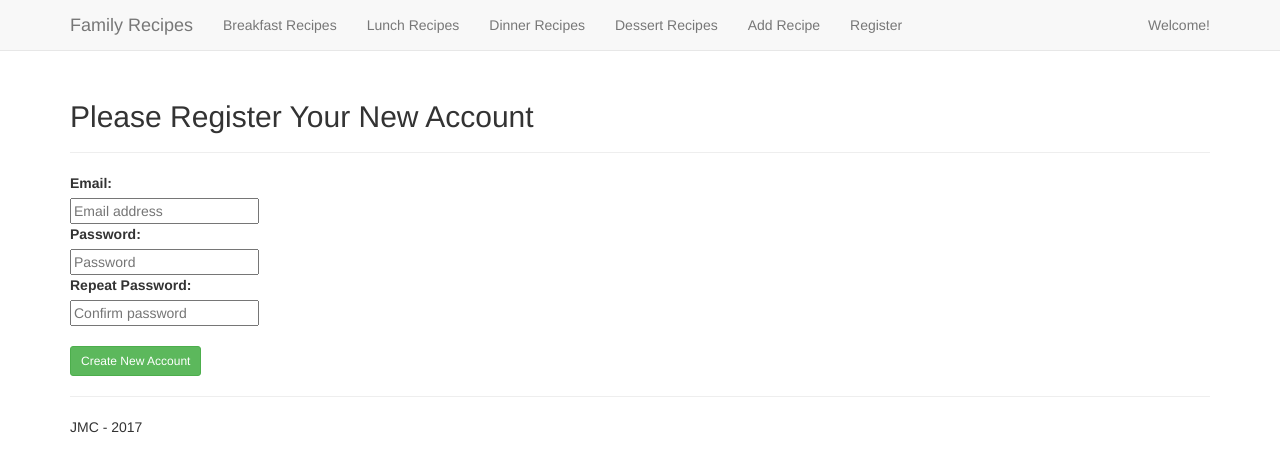
After one commit to curranjm/family_recipe_project, a Flask app: page /register in a window 1280 px wide. The commit adds this page. Shown: the top 472 px of the page. Run offline with Flask 2, Linux system fonts and the light colour scheme; some libraries are stand-ins or nearby versions.

Commit message:
added user registration

```diff
--- a/db_create.py
+++ b/db_create.py
@@ -1,13 +1,16 @@
 from project import db
 from project.models import Recipe
 
+
+# drop all of the existing database tables
+db.drop_all()
 
 # create the database and the database table
 db.create_all()
 
 # insert recipe data
 recipe1 = Recipe('Slow-Cooker Tacos', 'Delicious ground beef that has been simmering in taco seasoning and sauce.  Perfect with hard-shelled tortillas!')
-recipe2 = Recipe('Hamburgers', 'Classic dish elivated with pretzel buns.')
+recipe2 = Recipe('Hamburgers', 'Classic dish elevated with pretzel buns.')
 recipe3 = Recipe('Mediterranean Chicken', 'Grilled chicken served with pitas, hummus, and sauted vegetables.')
 db.session.add(recipe1)
 db.session.add(recipe2)
--- a/project/recipes/forms.py
+++ b/project/recipes/forms.py
@@ -1,7 +1,7 @@
-from flask_wtf import Form
+from flask_wtf import FlaskForm
 from wtforms import StringField
 from wtforms.validators import DataRequired
 
-class AddRecipeForm(Form):
+class AddRecipeForm(FlaskForm):
     recipe_title = StringField('Recipe Title', validators=[DataRequired()])
     recipe_description = StringField('Recipe Description', validators=[DataRequired()])
--- a/project/recipes/views.py
+++ b/project/recipes/views.py
@@ -12,7 +12,7 @@ from .forms import AddRecipeForm
 # config
 ################################################################################
 
-recipes_blueprint = Blueprint('recipes', __name__, template_folder='templates')
+recipes_blueprint = Blueprint('recipes', __name__)
 
 ################################################################################
 # helpers
--- a/project/recipes/templates/layout.html
+++ b/project/templates/layout.html
@@ -43,6 +43,7 @@
             <li><a href="#">Dinner Recipes</a></li>
             <li><a href="#">Dessert Recipes</a></li>
             <li><a href="{{ url_for('recipes.add_recipe') }}">Add Recipe</a></li>
+            <li><a href="{{ url_for('users.register') }}">Register</a></li>
           </ul>
           <ul class="nav navbar-nav navbar-right">
             <li><a href="#">Welcome!</a></li>
--- /dev/null
+++ b/project/templates/register.html
@@ -0,0 +1,20 @@
+{% extends "layout.html" %}
+{% from "_form_macros.html" import render_field %}
+
+{% block content %}
+<div class="user-registration">
+  <div class="page-header">
+    <h2>Please Register Your New Account</h2>
+  </div>
+  <form action="{{ url_for('users.register') }}" method="post">
+    {{ form.csrf_token }}
+    <dl>
+      {{ render_field(form.email, placeholder="Email address") }}
+      {{ render_field(form.password, placeholder="Password") }}
+      {{ render_field(form.confirm, placeholder="Confirm password") }}
+    </dl>
+    <button class="btn btn-sm btn-success" type="submit">Create New Account</button>
+  </form>
+</div>
+
+{% endblock %}
--- /dev/null
+++ b/project/users/forms.py
@@ -0,0 +1,11 @@
+# project/users/forms.py
+
+from flask_wtf import FlaskForm
+from wtforms import StringField, PasswordField
+from wtforms.validators import DataRequired, Length, EqualTo, Email
+
+
+class RegisterForm(FlaskForm):
+    email = StringField('Email', validators=[DataRequired(), Email(), Length(min=6, max=40)])
+    password = PasswordField('Password', validators=[DataRequired(), Length(min=6, max=40)])
+    confirm = PasswordField('Repeat Password', validators=[DataRequired(), EqualTo('password')])
--- a/project/users/views.py
+++ b/project/users/views.py
@@ -2,14 +2,18 @@
 # imports
 ################################################################################
 
-from flask import render_template, Blueprint
+from project import db
+from flask import render_template, Blueprint, request, flash, redirect, url_for
+from .forms import RegisterForm
+from project.models import User
+from sqlalchemy.exc import IntegrityError
 
 
 ################################################################################
 # config
 ################################################################################
 
-users_blueprint = Blueprint('users', __name__, template_folder='templates')
+users_blueprint = Blueprint('users', __name__)
 
 ################################################################################
 # routes
@@ -17,3 +21,20 @@ users_blueprint = Blueprint('users', __name__, template_folder='templates')
 @users_blueprint.route('/login')
 def index():
     return render_template('login.html')
+
+@users_blueprint.route('/register', methods=['GET', 'POST'])
+def register():
+    form = RegisterForm(request.form)
+    if request.method == 'POST':
+        if form.validate_on_submit():
+            try:
+                new_user = User(form.email.data, form.password.data)
+                new_user.authenticated = True
+                db.session.add(new_user)
+                db.session.commit()
+                flash('Thanks for registering!', 'success')
+                return redirect(url_for('recipes.index'))
+            except IntegrityError:
+                db.session.rollback()
+                flash('ERROR! Email ({}) already exists.'.format(form.email.data), 'error')
+    return render_template('register.html', form=form)
```
Also changed, not shown: project/models.py (+15 -0 lines), project/recipes/templates/index.html (deleted, +0 -32 lines), project/tests/test_users.py (+41 -1 lines), project/templates/_form_macros.html (renamed from project/recipes/templates/_form_macros.html), project/templates/add_recipe.html (renamed from project/recipes/templates/add_recipe.html), project/templates/login.html (renamed from project/users/templates/login.html), project/templates/recipes.html (renamed from project/recipes/templates/recipes.html).
